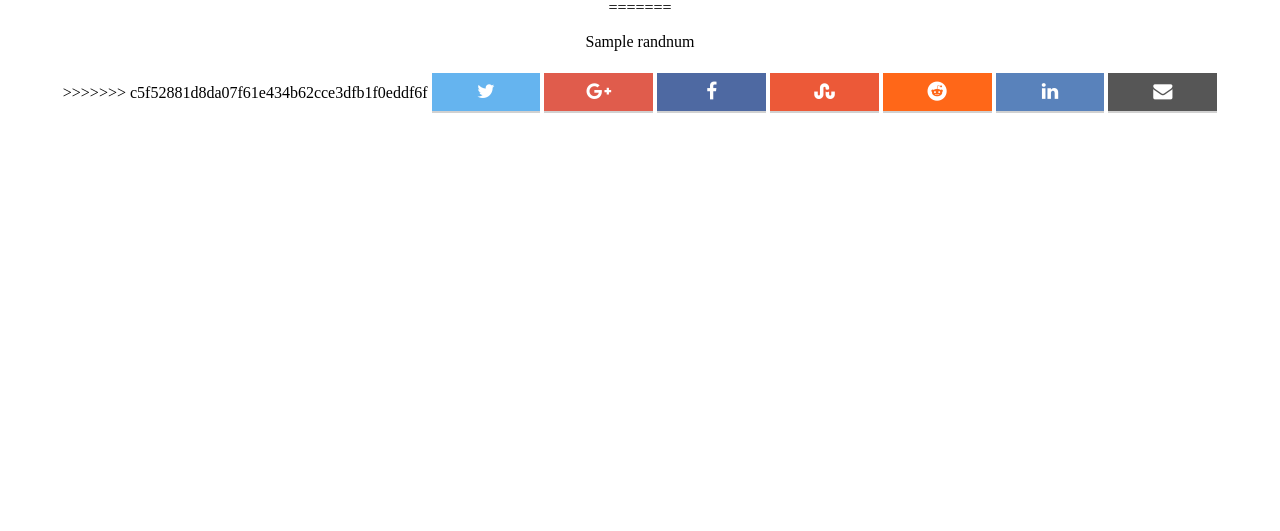
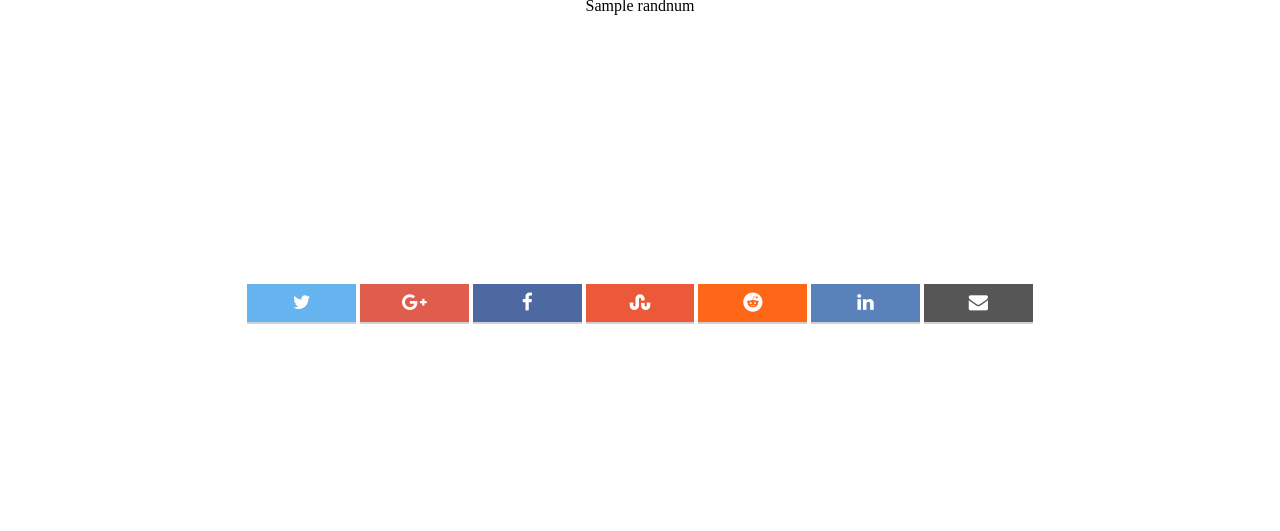
Before and after one commit to KnightOfSpace/encryptor_app, a Python web app: template templates/result.html in a window 1280 px wide. Shown: the part 269-800 px from the top of the page. Run offline with Jinja, Linux system fonts and the light colour scheme; the template is opened without the code that fills it: most values are stand-ins (such as "Sample title", 1, 10 or a date in 2020); some libraries are stand-ins or nearby versions.

Commit message:
making changes

```diff
--- a/templates/result.html
+++ b/templates/result.html
@@ -13,7 +13,6 @@
                 display:inline-block;
                position:relative;
             }
-
           .btn.share-btn {
               border: medium none;
               box-shadow: 0 2px 0 0 rgba(0, 0, 0, 0.2);
@@ -21,10 +20,11 @@
               cursor: pointer;
               display: inline-block;
               font-size: 1.2em;
-              margin-top: 6px;
+              margin-top: 20%;
               opacity: 0.9;
               outline: medium none;
               padding: 8px 16px;
+
           }
             .share-btn {
                 display: inline-block;
@@ -90,17 +90,15 @@
 
         <h1>Encrypted Message:</h1>
         <h2>{{encrypt_msg}}</h2>
-<<<<<<< HEAD
+
         </div>
         <center>
          <!-- Social Button HTML -->
-=======
         <p>{{randnum}}</p>
     </body>
 
 
    <!-- Social Button HTML -->
->>>>>>> c5f52881d8da07f61e434b62cce3dfb1f0eddf6f
 
         <!-- Twitter -->
         <a href="http://twitter.com/share?url=<URL>&text=<TEXT>&via=<VIA>" target="_blank" class="btn share-btn twitter">
```
Also changed, not shown: templates/decrypt.html (added).
